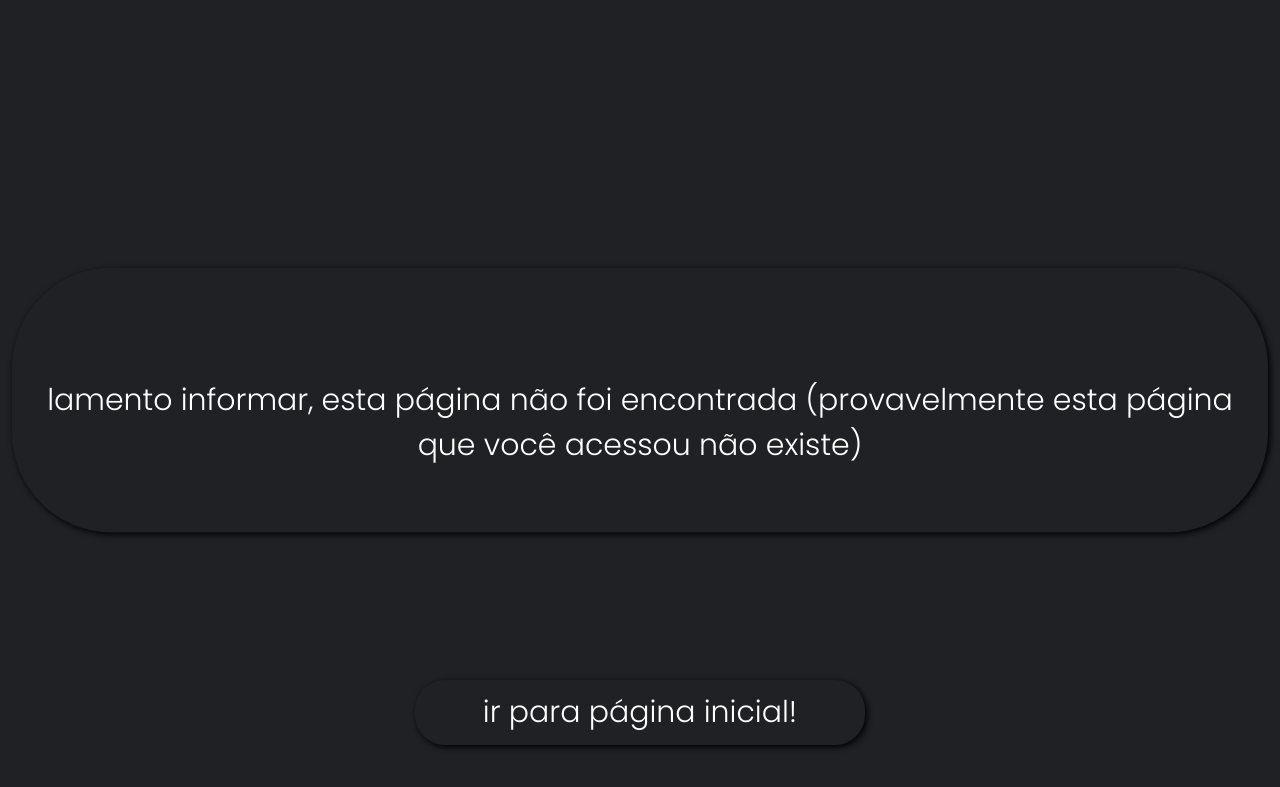
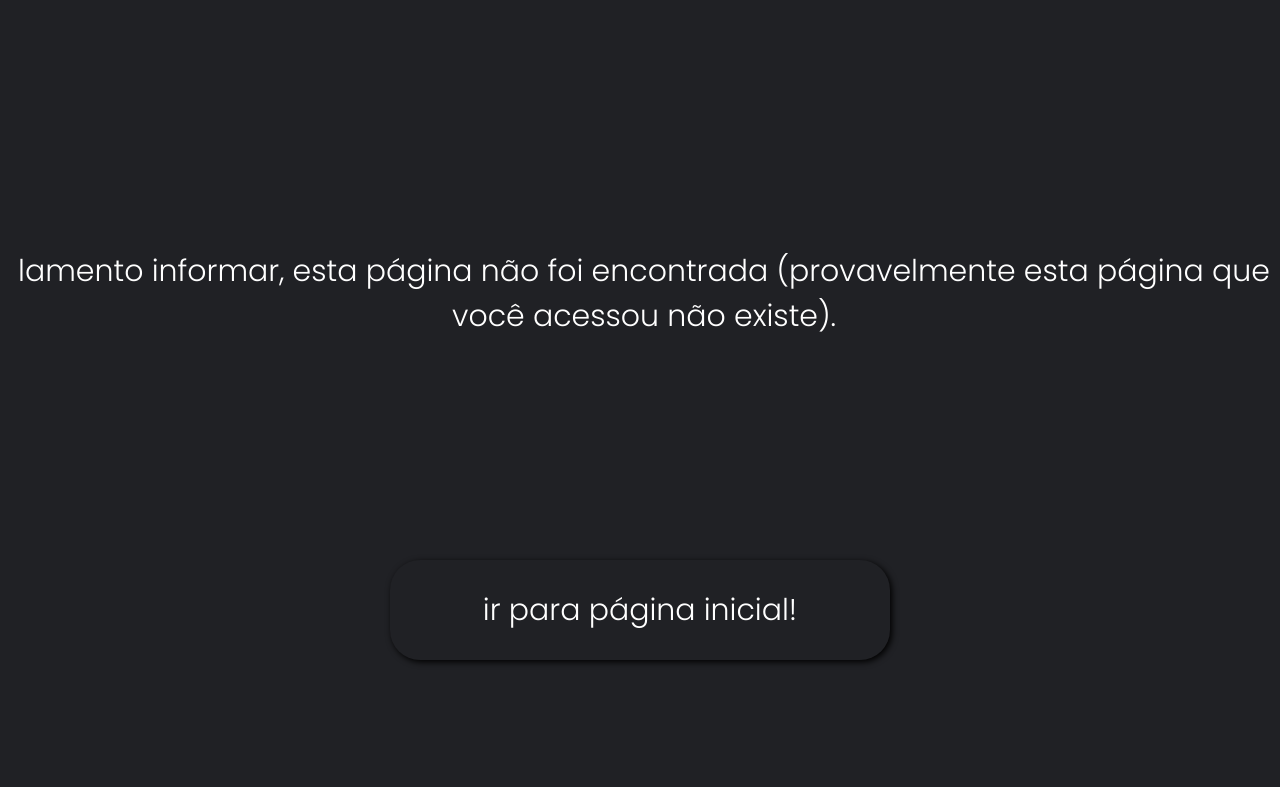
Before and after one commit to Theryston/Bratil, a Node server app: template views/no-rota.ejs in a window 1280 px wide. Shown: the top 787 px of the page. Run offline with Node 20, Linux system fonts and the light colour scheme; the template is opened without the code that fills it, so the values that code supplies are empty.

Commit message:
no-rota mais bunito

```diff
--- a/views/no-rota.ejs
+++ b/views/no-rota.ejs
@@ -24,20 +24,14 @@
     body {
       background: rgb(32,33,37);
       color: white;
+      font-size: 30px;
+      text-align: center;
       font-family: 'main-font';
     }
-    .Message {
-      box-shadow: 2px 2px 6px black;
-      background: #202125;
+    .m {
       position: absolute;
-      top: 50%;
-      left: 50%;
-      transform: translate(-50%, -50%);
-      text-align: center;
-      padding: 20px;
-      border-radius: 100px;
-      font-size: 30px;
-      width: 95%;
+      top: 35%;
+      transform: translateY(-35%);
     }
     .IrParaHome {
       padding-bottom: 10px;
@@ -49,10 +43,11 @@
       box-shadow: 2px 2px 6px black;
       border: 0px;
       position: fixed;
-      width: 450px;
+      width: 500px;
+      height: 100px;
       left: 50%;
-      transform: translateX(-50%);
-      top: 85%;
+      top: 80%;
+      transform: translate(-50%, -80%);
       font-size: 30px;
     }
   </style>
@@ -60,9 +55,11 @@
   <link rel="icon" href="assets/img/icon.png" type="image/png" />
 </head>
 <body>
-  <div class="Message">
-    <br><br>lamento informar, esta página não foi encontrada (provavelmente esta página que você acessou não existe)<br> <br>
+  <div class="m">
+    lamento informar, esta página não foi encontrada (provavelmente esta página que você acessou não existe).
   </div>
+
+
   <input type="button" value="ir para página inicial!" class="IrParaHome" onclick="IrParaHome()" />
   <script>
     function IrParaHome() {
```
